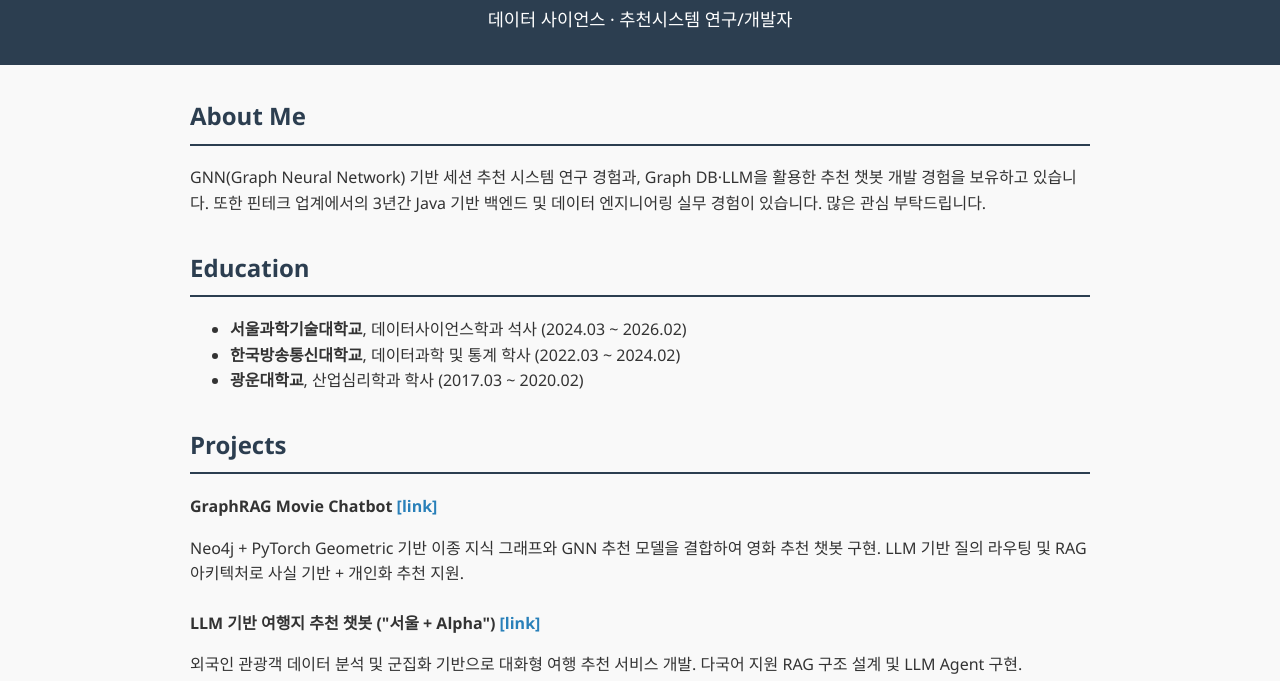
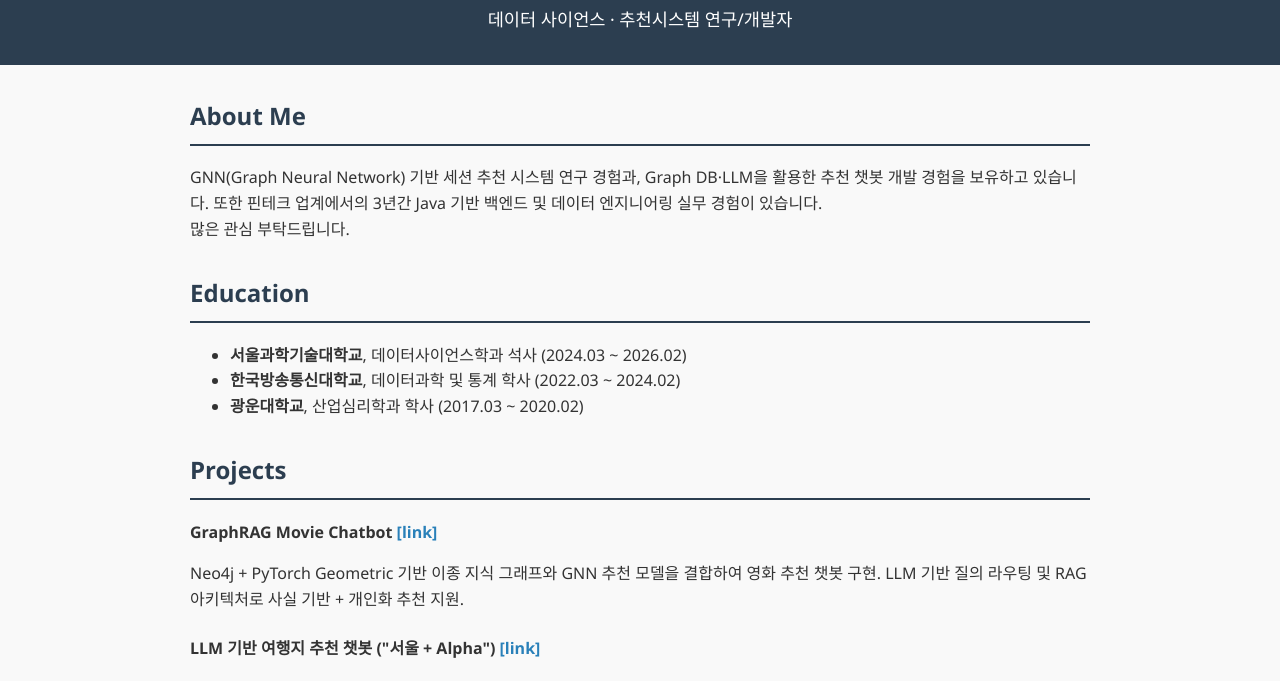
Before and after one commit to SyngyeonTak/SyngyeonTak.github.io, a plain HTML site: page index.html in a window 1280 px wide. Shown: the part 99-780 px from the top of the page. Drawn offline with Linux system fonts and the light colour scheme.

Commit message:
Update index.html

```diff
--- a/index.html
+++ b/index.html
@@ -70,7 +70,7 @@
         GNN(Graph Neural Network) 기반 세션 추천 시스템 연구 경험과,
         Graph DB·LLM을 활용한 추천 챗봇 개발 경험을 보유하고 있습니다.
         또한 핀테크 업계에서의 3년간 Java 기반 백엔드 및 데이터 엔지니어링 실무 경험이 있습니다.
-        많은 관심 부탁드립니다.
+        <br>많은 관심 부탁드립니다.
       </p>
     </section>
 
@@ -115,7 +115,7 @@
 
       <div class="project">
         <strong> Session-Based Recommendation with GNN</strong>
-        <p>(서울과학기술대학교 석사 연구 / 논문 투고 후 코드 공개 예정)
+        <p>(서울과학기술대학교 석사 연구 / 논문 투고 후 코드 공개 예정)<br>
            Homogeneous/Heterogeneous/Hypergraph 기반 세션 추천 연구,
            데이터 필터링 및 증강 기법으로 Tail 아이템 성능 개선.</p>
       </div>
```
